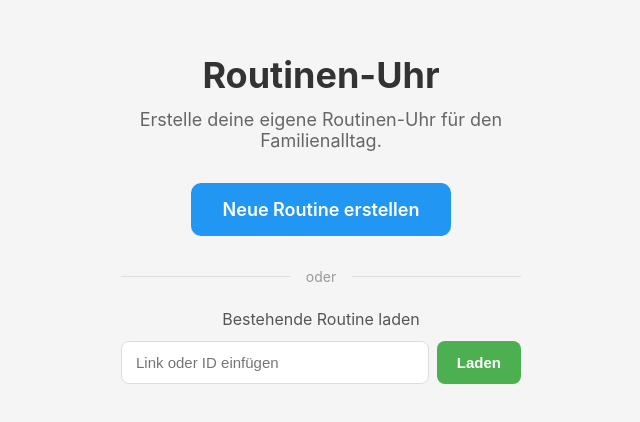
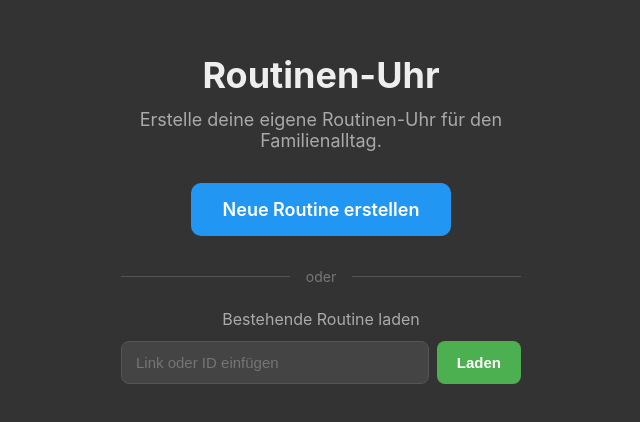
Before and after one commit to christianlang/routine, a React (Vite) app: page / in a window 1280 px wide. Shown: the part 182-604 px from the top of the page, without its empty margins (319-959 px from the left). Built offline with nearby package versions, Linux system fonts and the light colour scheme.

Commit message:
Dark theme: dark background, white task boxes, segments to edge, minute ticks inset, all 60 minute numbers

```diff
--- a/src/components/Clock.jsx
+++ b/src/components/Clock.jsx
@@ -82,8 +82,8 @@ const Clock = ({ routines, currentTime }) => {
 
     // Make every 5th minute tick thicker
     const isFiveMinuteMark = i % 5 === 0
-    const outerRadius = radius * 1.0
-    const innerRadius = isFiveMinuteMark ? radius * 0.96 : radius * 0.975
+    const outerRadius = radius * 0.995
+    const innerRadius = isFiveMinuteMark ? radius * 0.955 : radius * 0.97
     const strokeWidth = isFiveMinuteMark ? 2 : 1
     const strokeColor = isFiveMinuteMark ? '#666' : '#999'
 
@@ -151,7 +151,7 @@ const Clock = ({ routines, currentTime }) => {
             cy={center}
             r={radius}
             fill="white"
-            stroke="#ddd"
+            stroke="#ccc"
             strokeWidth="1.5"
           />
 
--- a/src/components/Editor.css
+++ b/src/components/Editor.css
@@ -14,7 +14,7 @@
 
 .editor-header h1 {
   font-size: 24px;
-  color: #333;
+  color: #eee;
 }
 
 .editor-clock-btn {
@@ -53,10 +53,9 @@
 .routine-preview {
   width: 360px;
   flex-shrink: 0;
-  background: white;
+  background: #333;
   border-radius: 12px;
   padding: 16px;
-  box-shadow: 0 2px 8px rgba(0, 0, 0, 0.1);
 }
 
 .routine-header {
--- a/src/components/LandingPage.css
+++ b/src/components/LandingPage.css
@@ -10,13 +10,13 @@
 
 .landing-title {
   font-size: 36px;
-  color: #333;
+  color: #eee;
   margin-bottom: 12px;
 }
 
 .landing-subtitle {
   font-size: 18px;
-  color: #666;
+  color: #aaa;
   margin-bottom: 32px;
   max-width: 400px;
 }
@@ -51,11 +51,11 @@
   content: '';
   flex: 1;
   height: 1px;
-  background: #ddd;
+  background: #555;
 }
 
 .landing-divider span {
-  color: #999;
+  color: #777;
   font-size: 14px;
 }
 
@@ -66,7 +66,7 @@
 
 .landing-load-label {
   font-size: 16px;
-  color: #555;
+  color: #aaa;
   margin-bottom: 12px;
 }
 
@@ -78,10 +78,12 @@
 .landing-load-input {
   flex: 1;
   padding: 12px 14px;
-  border: 1px solid #ddd;
+  border: 1px solid #555;
   border-radius: 8px;
   font-size: 15px;
   outline: none;
+  background: #444;
+  color: #eee;
 }
 
 .landing-load-input:focus {
--- a/src/components/TaskList.css
+++ b/src/components/TaskList.css
@@ -13,7 +13,7 @@
   border-left: 6px solid;
   border-radius: 8px;
   background-color: white;
-  box-shadow: 0 2px 4px rgba(0, 0, 0, 0.1);
+  box-shadow: 0 2px 4px rgba(0, 0, 0, 0.3);
   transition: all 0.3s ease;
 }
 
--- a/src/components/TaskList.jsx
+++ b/src/components/TaskList.jsx
@@ -9,7 +9,8 @@ const TaskList = ({ tasks }) => {
           className={`task-item ${task.isActive ? 'active' : ''}`}
           style={{
             borderLeftColor: task.color,
-            backgroundColor: task.isActive ? `${task.color}20` : 'transparent'
+            background: task.isActive ? `linear-gradient(${task.color}25, ${task.color}25), white` : 'white',
+            ...(task.isActive ? { outline: `3px solid ${task.color}` } : {})
           }}
         >
           <div className="task-icon">{task.icon}</div>
--- a/src/components/TaskSegments.jsx
+++ b/src/components/TaskSegments.jsx
@@ -34,8 +34,8 @@ const TaskSegments = ({ tasks, center, radius, currentMinute, currentSecond }) =
     `
   }
 
-  const innerRadius = radius * 0.6
-  const outerRadius = radius * 0.95
+  const innerRadius = radius * 0.7
+  const outerRadius = radius * 1.0
 
   // Current minute hand position in degrees (including seconds for smooth transition)
   const currentAngle = currentMinute * 6 + currentSecond * 0.1 // 6 degrees per minute + 0.1 per second
@@ -109,14 +109,6 @@ const TaskSegments = ({ tasks, center, radius, currentMinute, currentSecond }) =
               />
             )}
 
-            {/* Outer border for entire task segment */}
-            <path
-              d={createArcPath(taskStart, taskEnd, innerRadius, outerRadius)}
-              fill="none"
-              stroke="white"
-              strokeWidth="2"
-            />
-
           </g>
         )
       })}
--- a/src/index.css
+++ b/src/index.css
@@ -10,7 +10,7 @@ body {
     sans-serif;
   -webkit-font-smoothing: antialiased;
   -moz-osx-font-smoothing: grayscale;
-  background-color: #f5f5f5;
+  background-color: #333;
 }
 
 #root {
```
